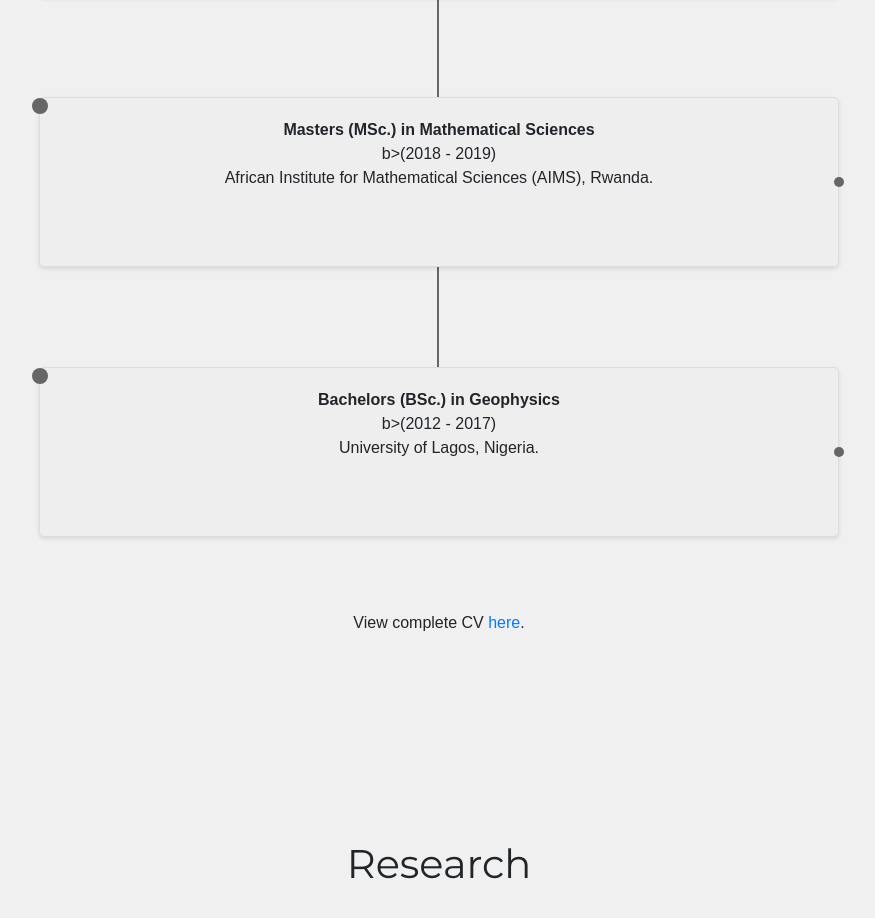
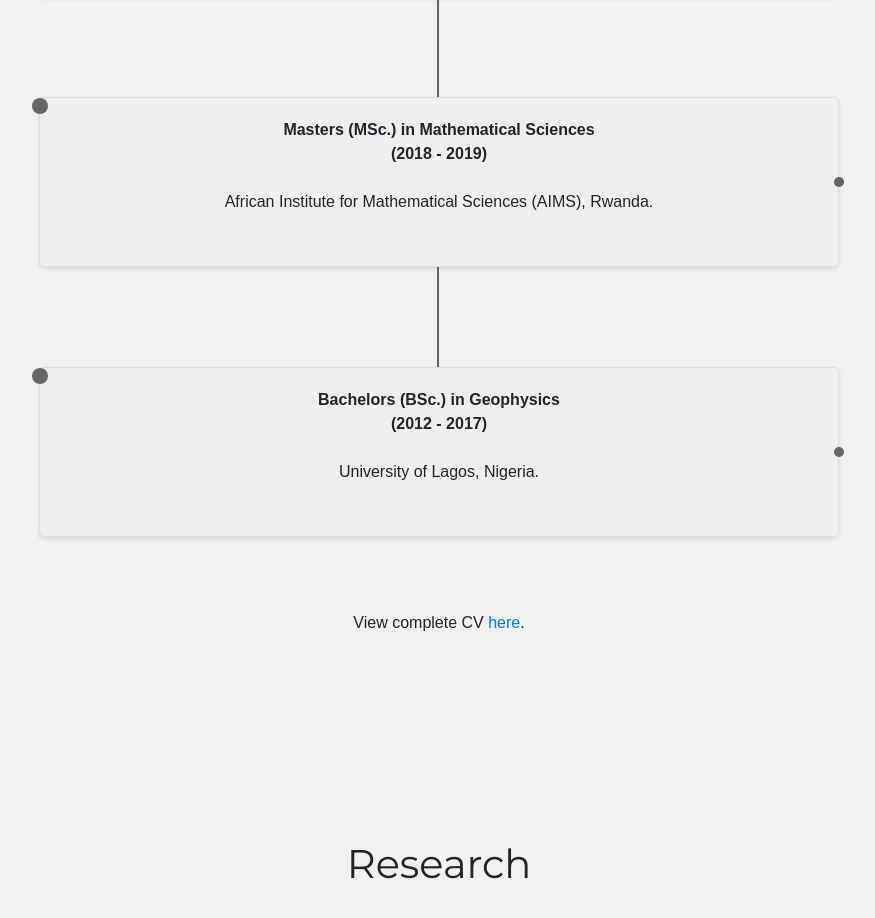
Before and after one commit to chibueze07/chibueze.github.io, a website with bundled scripts: page index.html in a window 1280 px wide. Shown: the part 1205-2123 px from the top of the page, without its empty margins (201-1076 px from the left). Built offline with nearby package versions, Linux system fonts and the light colour scheme; files whose address does not match are found by name; a web font is replaced by a local one.

Commit message:
Update index.html

```diff
--- a/index.html
+++ b/index.html
@@ -250,13 +250,13 @@
             <p><b>Doctorate (PhD) in Civil and Environmental Engineering </b> <b>(2020 - Present)</b> <br>University of Notre Dame, United States.</p>
         </li>
         <li class="timeline-item">
-            <p><b>Post graduate (Pre-PhD) in Earth System Physics </b>  <b>(2019 - 2020)</b>  <br>International Center for Theoretical Physics (ICTP), Italy.</p>
+            <p><b>Post graduate (Pre-PhD) in Earth System Physics </b> <b>(2019 - 2020)</b>  <br>International Center for Theoretical Physics (ICTP), Italy.</p>
         </li>
         <li class="timeline-item">
-            <p><b>Masters (MSc.) in Mathematical Sciences</b>  b>(2018 - 2019)</b>    <br>African Institute for Mathematical Sciences (AIMS), Rwanda.</p>
+            <p><b>Masters (MSc.) in Mathematical Sciences</b> <b>(2018 - 2019)</b> <br>African Institute for Mathematical Sciences (AIMS), Rwanda.</p>
         </li>
         <li class="timeline-item">
-            <p><b>Bachelors (BSc.) in Geophysics</b>  b>(2012 - 2017)</b>    <br>University of Lagos, Nigeria.</p>
+            <p><b>Bachelors (BSc.) in Geophysics</b>  <b>(2012 - 2017)</b> <br>University of Lagos, Nigeria.</p>
         </li>
     </ul>
 </body>
```
